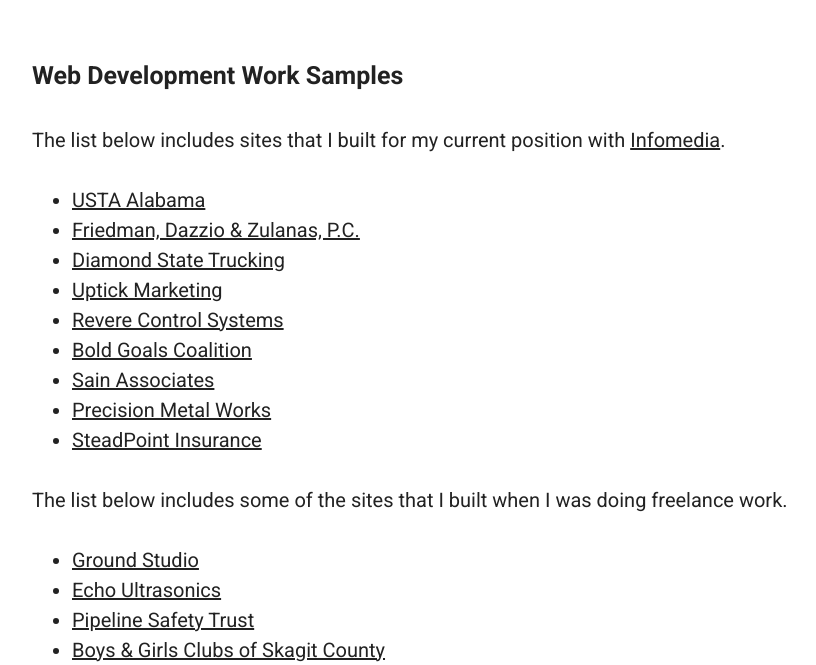
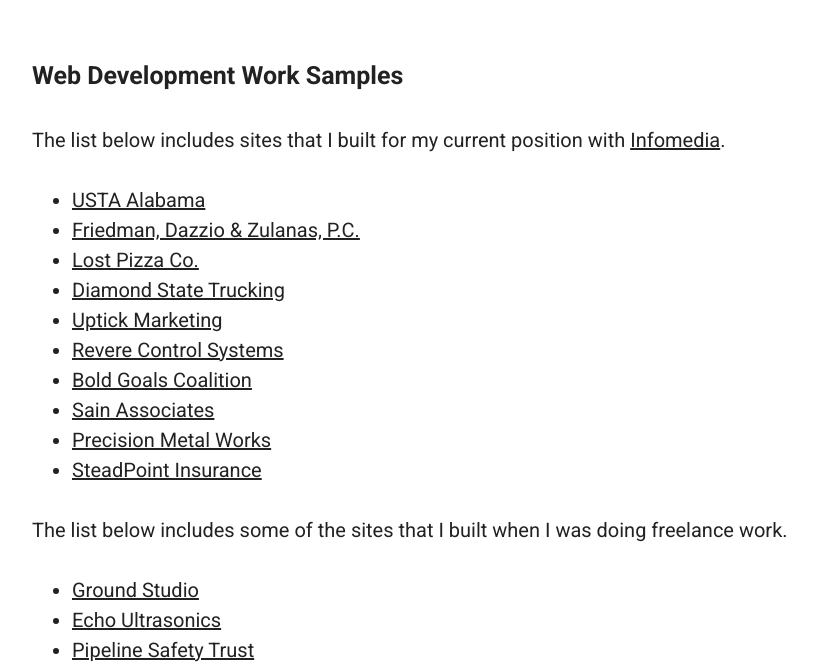
Before and after one commit to nickstaffanson/nickstaffanson.github.io, a website built with webpack: page index.html in a window 1280 px wide. Shown: the part 132-797 px from the top of the page, without its empty margins (228-1044 px from the left). Built offline with nearby package versions, Linux system fonts and the light colour scheme.

Commit message:
Update index.html

```diff
--- a/index.html
+++ b/index.html
@@ -37,6 +37,7 @@
       <ul>
         <li><a rel="noreferrer noopener nofollow" target="_blank" href="https://ustaalabama.com/">USTA Alabama</a></li>
         <li><a rel="noreferrer noopener nofollow" target="_blank" href="https://friedman-lawyers.com/">Friedman, Dazzio &amp; Zulanas, P.C.</a></li>
+        <li><a rel="noreferrer noopener nofollow" target="_blank" href="https://lostpizza.com/">Lost Pizza Co.</a></li>
         <li><a rel="noreferrer noopener nofollow" target="_blank" href="https://diamondstatetrucking.com/">Diamond State Trucking</a></li>
         <li><a rel="noreferrer noopener nofollow" target="_blank" href="https://uptickmarketing.com/">Uptick Marketing</a></li>
         <li><a rel="noreferrer noopener nofollow" target="_blank" href="https://www.reverecontrol.com/">Revere Control Systems</a></li>
```
